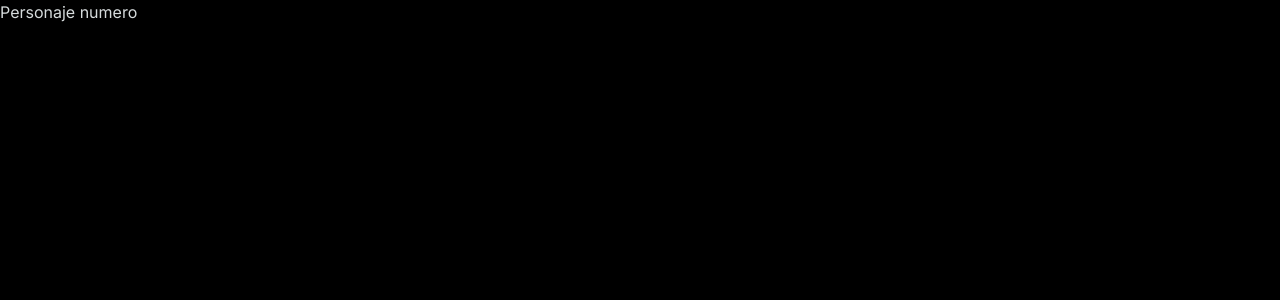
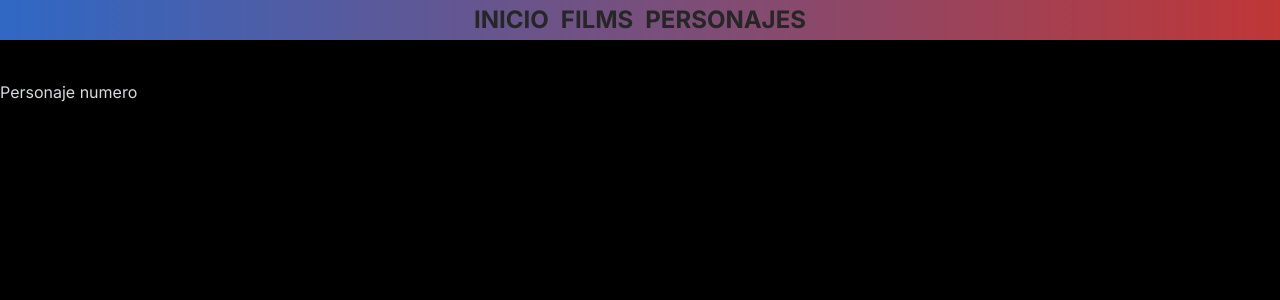
Before and after one commit to AgustinP05/prueba-neowyze, a Next.js app: page /Personajes/1 in a window 1280 px wide. Shown: the top 300 px of the page. Built offline with nearby package versions, Linux system fonts and the light colour scheme.

Commit message:
add(-): Agregado layout nav para Films y Personajes

```diff
--- a/src/app/Films/[id]/CharCarrusel.jsx
+++ b/src/app/(with-nav-layout)/Films/[id]/CharCarrusel.jsx
@@ -11,7 +11,8 @@ export default async function CharCarrusel (props) {
   const charData = await Promise.all(charList.map((charUrl) => fetch(charUrl).then(res => res.json()))) // Promise.all. El viejo truco que utilizo para esperar a que todas las solicitudes terminen para continuar
 
   return (
-    <section className='flex justify-center'>
+    <section className='flex flex-col items-center justify-center my-5'>
+      <h2 className='text-xl mb-2'>Personajes que participaron en este film</h2>
       <div className='charcarrusel flex gap-x-4 px-4 w-[81%] overflow-hidden hover:overflow-x-auto '>
         {charData.map((char, index) =>
 
--- /dev/null
+++ b/src/app/(with-nav-layout)/layout.jsx
@@ -0,0 +1,14 @@
+import Link from 'next/link'
+
+export default function navLayout ({ children }) {
+  return (
+    <>
+      <header className='flex justify-center gap-x-3 text-center mb-10  text-neutral-800 uppercase items-center text-2xl font-bold h-10 bg-gradient-to-r from-blue-500/80 to-red-500/80'>
+        <Link href='/' className='group flex flex-col relative items-center hover:text-xl transition-all'>Inicio<span className='absolute bottom-0 left-0 w-full h-1 bg-cyan-400 transition-transform transform scale-x-0 origin-left group-hover:scale-x-100' /></Link>
+        <Link href='/Films' className='group flex flex-col relative items-center hover:text-xl transition-all'>Films<span className='absolute bottom-0 left-0 w-full h-1 bg-cyan-400 transition-transform transform scale-x-0 origin-left group-hover:scale-x-100' /></Link>
+        <Link href='/Personajes' className='group flex flex-col relative items-center hover:text-xl transition-all'>Personajes<span className='absolute bottom-0 left-0 w-full h-1 bg-cyan-400 transition-transform transform scale-x-0 origin-left group-hover:scale-x-100' /></Link>
+      </header>
+      {children}
+    </>
+  )
+}
```
Also changed, not shown: src/app/(with-nav-layout)/Films/FilmsList.jsx (renamed from src/app/Films/FilmsList.jsx), src/app/(with-nav-layout)/Films/[id]/FilmSpecific.jsx (renamed from src/app/Films/[id]/FilmSpecific.jsx), src/app/(with-nav-layout)/Films/[id]/page.jsx (renamed from src/app/Films/[id]/page.jsx), src/app/(with-nav-layout)/Films/page.jsx (renamed from src/app/Films/page.jsx), src/app/(with-nav-layout)/Personajes/[id]/page.jsx (renamed from src/app/Personajes/[id]/page.jsx), src/app/(with-nav-layout)/Personajes/page.jsx (renamed from src/app/Personajes/page.jsx).
